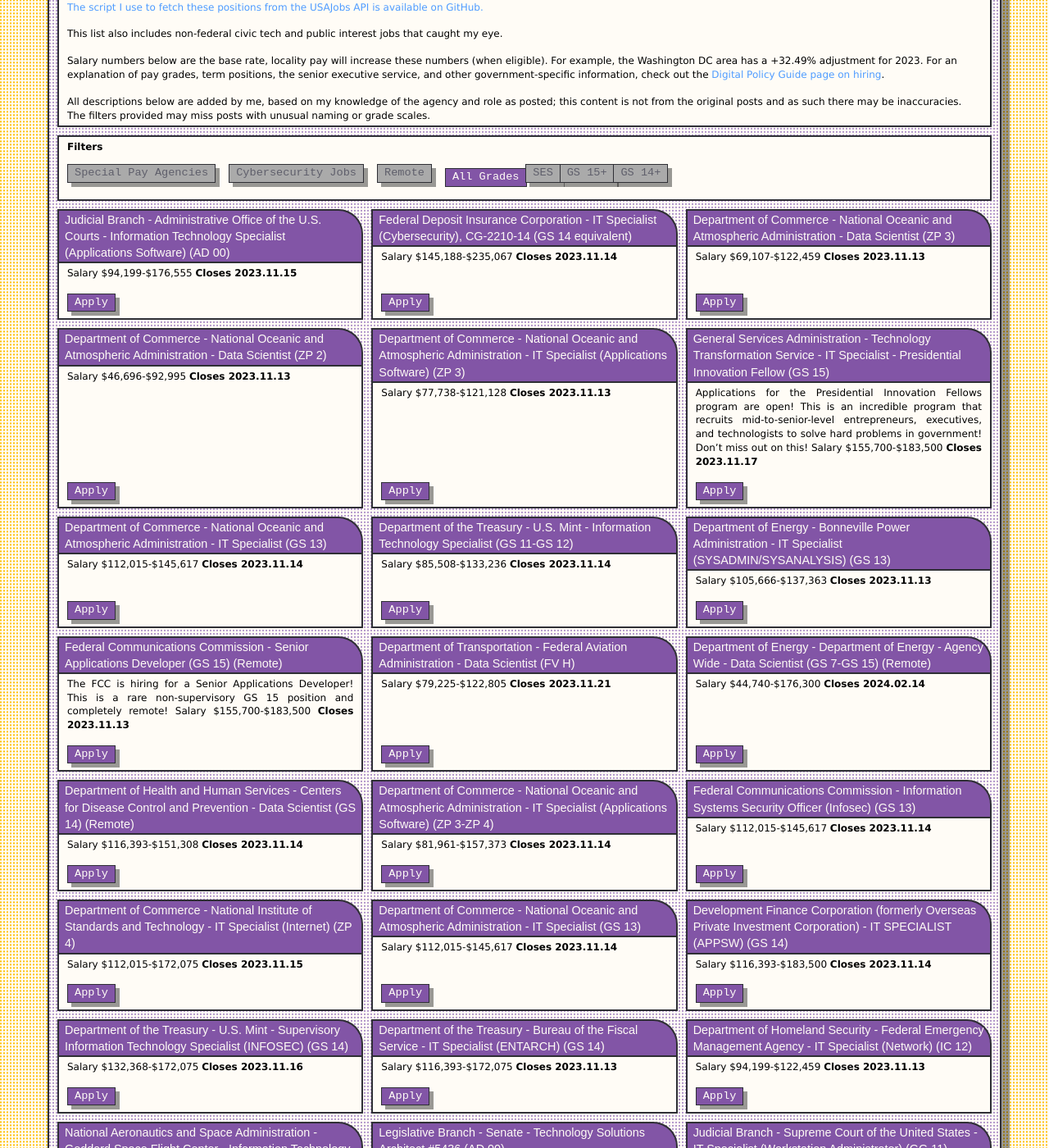
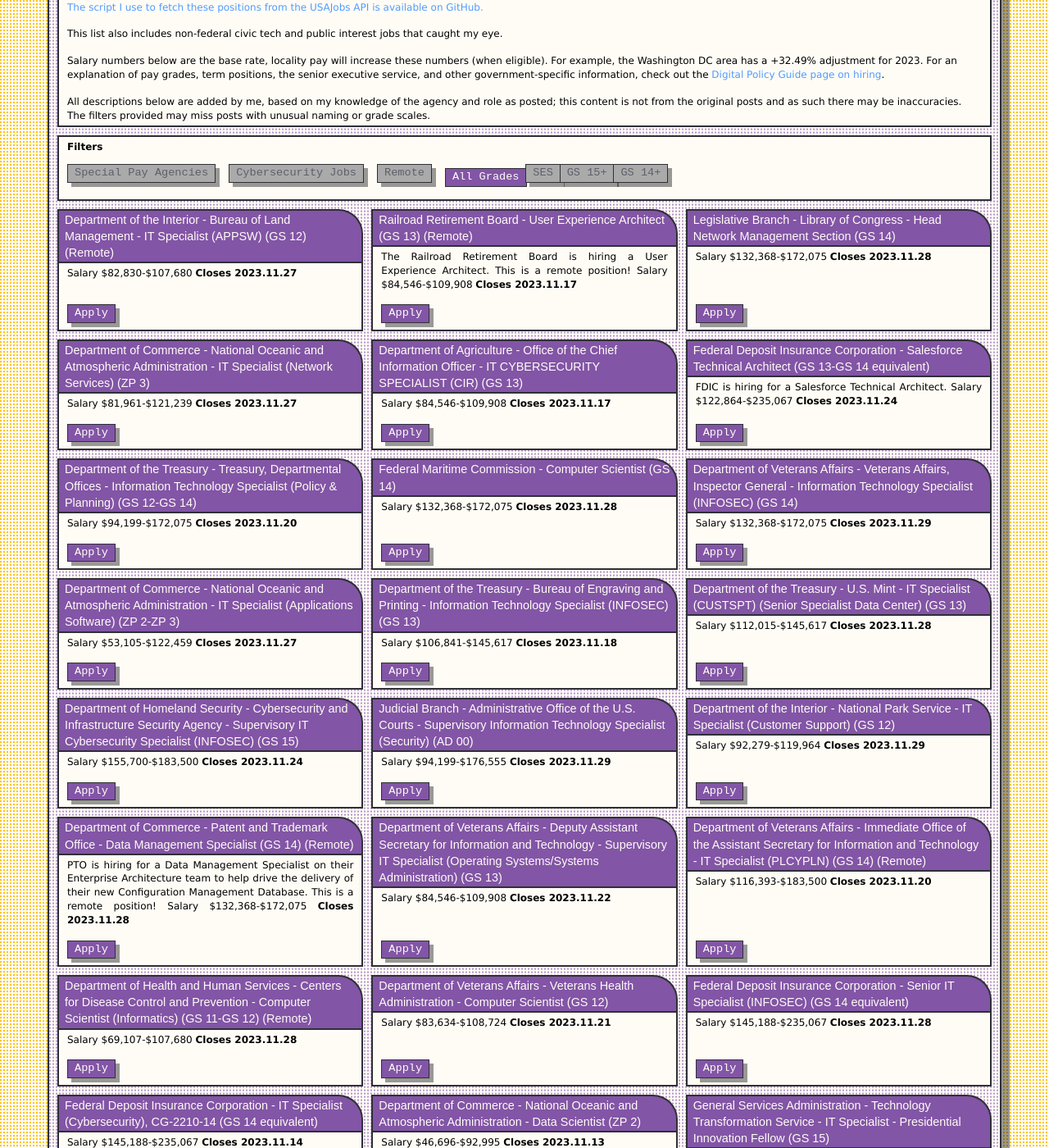
Before and after one commit to krusynth/billhunt.dev, a Jekyll site: the page built from usajobs.md, in a window 1280 px wide and 1400 px high, scrolled down 303 px. Shown: the whole window at 82% size. Built offline with Jekyll 4.4.1, drawn with Linux system fonts in a browser that asks for light colours; some web fonts are replaced; some of the changed text lies outside the part shown.

Commit message:
Update jobs.

```diff
--- a/_data/usajobs.yml
+++ b/_data/usajobs.yml
@@ -1,15 +1,272 @@
-- id: '752747400'
-  posted: '2023-11-01T00:00:00.0000'
-  closes: '2023-11-15T23:59:59.9970'
+- id: '759003500'
+  posted: '2023-11-13T00:00:00.0000'
+  closes: '2023-11-27T23:59:59.9970'
+  agency: Department of the Interior - Bureau of Land Management
+  title: IT Specialist (APPSW)
+  lowGrade: GS 12
+  highGrade: GS 12
+  salaryMin: 82830
+  salaryMax: 107680
+  url: https://www.usajobs.gov/GetJob/ViewDetails/759003500
+  remote: true
+  source: usajobs
+- id: '760030200'
+  posted: '2023-11-13T00:00:00.0000'
+  closes: '2023-11-17T23:59:59.9970'
+  agency: Railroad Retirement Board
+  title: User Experience Architect
+  lowGrade: GS 13
+  highGrade: GS 13
+  salaryMin: 84546
+  salaryMax: 109908
+  url: https://www.usajobs.gov/GetJob/ViewDetails/760030200
+  remote: true
+  source: usajobs
+  content: The Railroad Retirement Board is hiring a User Experience Architect. This is a remote position!
+- id: '760046200'
+  posted: '2023-11-13T00:00:00.0000'
+  closes: '2023-11-28T23:59:59.9970'
+  agency: Legislative Branch - Library of Congress
+  title: Head Network Management Section
+  lowGrade: GS 14
+  highGrade: GS 14
+  salaryMin: 132368
+  salaryMax: 172075
+  url: https://www.usajobs.gov/GetJob/ViewDetails/760046200
+  remote: false
+  source: usajobs
+- id: '760075800'
+  posted: '2023-11-13T00:00:00.0000'
+  closes: '2023-11-27T23:59:59.9970'
+  agency: Department of Commerce - National Oceanic and Atmospheric Administration
+  title: IT Specialist (Network Services)
+  lowGrade: ZP 3
+  highGrade: ZP 3
+  salaryMin: 81961
+  salaryMax: 121239
+  url: https://www.usajobs.gov/GetJob/ViewDetails/760075800
+  remote: false
+  source: usajobs
+- id: '760165200'
+  posted: '2023-11-13T00:00:00.0000'
+  closes: '2023-11-17T23:59:59.9970'
+  agency: Department of Agriculture - Office of the Chief Information Officer
+  title: IT CYBERSECURITY SPECIALIST (CIR)
+  lowGrade: GS 13
+  highGrade: GS 13
+  salaryMin: 84546
+  salaryMax: 109908
+  url: https://www.usajobs.gov/GetJob/ViewDetails/760165200
+  remote: false
+  source: usajobs
+- id: '760184100'
+  posted: '2023-11-13T00:00:00.0000'
+  closes: '2023-11-24T23:59:59.9970'
+  agency: Federal Deposit Insurance Corporation
+  title: Salesforce Technical Architect
+  lowGrade: CG 13
+  highGrade: CG 14
+  salaryMin: 122864
+  salaryMax: 235067
+  url: https://www.usajobs.gov/GetJob/ViewDetails/760184100
+  remote: false
+  source: usajobs
+  specialPay: true
+  lowGradeEquiv: GS 13
+  highGradeEquiv: GS 14
+  content: FDIC is hiring for a Salesforce Technical Architect.
+- id: '760316800'
+  posted: '2023-11-14T00:00:00.0000'
+  closes: '2023-11-20T23:59:59.9970'
+  agency: Department of the Treasury - Treasury, Departmental Offices
+  title: Information Technology Specialist (Policy & Planning)
+  lowGrade: GS 12
+  highGrade: GS 14
+  salaryMin: 94199
+  salaryMax: 172075
+  url: https://www.usajobs.gov/GetJob/ViewDetails/760316800
+  remote: false
+  source: usajobs
+- id: '760361500'
+  posted: '2023-11-13T12:53:12.9830'
+  closes: '2023-11-28T23:59:59.9970'
+  agency: Federal Maritime Commission
+  title: Computer Scientist
+  lowGrade: GS 14
+  highGrade: GS 14
+  salaryMin: 132368
+  salaryMax: 172075
+  url: https://www.usajobs.gov/GetJob/ViewDetails/760361500
+  remote: false
+  source: usajobs
+- id: '760433200'
+  posted: '2023-11-14T09:43:33.7430'
+  closes: '2023-11-29T23:59:59.9970'
+  agency: Department of Veterans Affairs - Veterans Affairs, Inspector General
+  title: Information Technology Specialist (INFOSEC)
+  lowGrade: GS 14
+  highGrade: GS 14
+  salaryMin: 132368
+  salaryMax: 172075
+  url: https://www.usajobs.gov/GetJob/ViewDetails/760433200
+  remote: false
+  source: usajobs
+- id: '760457100'
+  posted: '2023-11-14T00:00:00.0000'
+  closes: '2023-11-27T23:59:59.9970'
+  agency: Department of Commerce - National Oceanic and Atmospheric Administration
+  title: IT Specialist (Applications Software)
+  lowGrade: ZP 2
+  highGrade: ZP 3
+  salaryMin: 53105
+  salaryMax: 122459
+  url: https://www.usajobs.gov/GetJob/ViewDetails/760457100
+  remote: false
+  source: usajobs
+- id: '760485000'
+  posted: '2023-11-14T08:03:34.7870'
+  closes: '2023-11-18T23:59:59.9970'
+  agency: Department of the Treasury - Bureau of Engraving and Printing
+  title: Information Technology Specialist (INFOSEC)
+  lowGrade: GS 13
+  highGrade: GS 13
+  salaryMin: 106841
+  salaryMax: 145617
+  url: https://www.usajobs.gov/GetJob/ViewDetails/760485000
+  remote: false
+  source: usajobs
+- id: '760487100'
+  posted: '2023-11-14T08:10:50.0170'
+  closes: '2023-11-28T23:59:59.9970'
+  agency: Department of the Treasury - U.S. Mint
+  title: IT Specialist (CUSTSPT) (Senior Specialist Data Center)
+  lowGrade: GS 13
+  highGrade: GS 13
+  salaryMin: 112015
+  salaryMax: 145617
+  url: https://www.usajobs.gov/GetJob/ViewDetails/760487100
+  remote: false
+  source: usajobs
+- id: '760503800'
+  posted: '2023-11-15T00:00:00.0000'
+  closes: '2023-11-24T23:59:59.9970'
+  agency: >-
+    Department of Homeland Security - Cybersecurity and Infrastructure Security
+    Agency
+  title: Supervisory IT Cybersecurity Specialist (INFOSEC)
+  lowGrade: GS 15
+  highGrade: GS 15
+  salaryMin: 155700
+  salaryMax: 183500
+  url: https://www.usajobs.gov/GetJob/ViewDetails/760503800
+  remote: false
+  source: usajobs
+- id: '760515500'
+  posted: '2023-11-15T00:00:00.0000'
+  closes: '2023-11-29T23:59:59.9970'
   agency: Judicial Branch - Administrative Office of the U.S. Courts
-  title: Information Technology Specialist (Applications Software)
+  title: Supervisory Information Technology Specialist (Security)
   lowGrade: AD 00
   highGrade: AD 00
   salaryMin: 94199
   salaryMax: 176555
-  url: https://www.usajobs.gov/GetJob/ViewDetails/752747400
+  url: https://www.usajobs.gov/GetJob/ViewDetails/760515500
   remote: false
   source: usajobs
+- id: '760516400'
+  posted: '2023-11-15T00:00:00.0000'
+  closes: '2023-11-29T23:59:59.9970'
+  agency: Department of the Interior - National Park Service
+  title: IT Specialist (Customer Support)
+  lowGrade: GS 12
+  highGrade: GS 12
+  salaryMin: 92279
+  salaryMax: 119964
+  url: https://www.usajobs.gov/GetJob/ViewDetails/760516400
+  remote: false
+  source: usajobs
+- id: '760559700'
+  posted: '2023-11-14T11:54:03.7870'
+  closes: '2023-11-28T23:59:59.9970'
+  agency: Department of Commerce - Patent and Trademark Office
+  title: Data Management Specialist
+  lowGrade: GS 14
+  highGrade: GS 14
+  salaryMin: 132368
+  salaryMax: 172075
+  url: https://www.usajobs.gov/GetJob/ViewDetails/760559700
+  remote: true
+  source: usajobs
+  content: PTO is hiring for a Data Management Specialist on their Enterprise Architecture team to help drive the delivery of their new Configuration Management Database. This is a remote position!
+- id: '760584200'
+  posted: '2023-11-15T00:00:00.0000'
+  closes: '2023-11-22T23:59:59.9970'
+  agency: >-
+    Department of Veterans Affairs - Deputy Assistant Secretary for Information
+    and Technology
+  title: Supervisory IT Specialist (Operating Systems/Systems Administration)
+  lowGrade: GS 13
+  highGrade: GS 13
+  salaryMin: 84546
+  salaryMax: 109908
+  url: https://www.usajobs.gov/GetJob/ViewDetails/760584200
+  remote: false
+  source: usajobs
+- id: '760598100'
+  posted: '2023-11-14T12:56:45.5930'
+  closes: '2023-11-20T23:59:59.9970'
+  agency: >-
+    Department of Veterans Affairs - Immediate Office of the Assistant Secretary
+    for Information and Technology
+  title: IT Specialist (PLCYPLN)
+  lowGrade: GS 14
+  highGrade: GS 14
+  salaryMin: 116393
+  salaryMax: 183500
+  url: https://www.usajobs.gov/GetJob/ViewDetails/760598100
+  remote: true
+  source: usajobs
+- id: '760729000'
+  posted: '2023-11-14T18:26:37.2630'
+  closes: '2023-11-28T23:59:59.9970'
+  agency: >-
+    Department of Health and Human Services - Centers for Disease Control and
+    Prevention
+  title: Computer Scientist (Informatics)
+  lowGrade: GS 11
+  highGrade: GS 12
+  salaryMin: 69107
+  salaryMax: 107680
+  url: https://www.usajobs.gov/GetJob/ViewDetails/760729000
+  remote: true
+  source: usajobs
+- id: '760753400'
+  posted: '2023-11-15T07:11:08.6100'
+  closes: '2023-11-21T23:59:59.9970'
+  agency: Department of Veterans Affairs - Veterans Health Administration
+  title: Computer Scientist
+  lowGrade: GS 12
+  highGrade: GS 12
+  salaryMin: 83634
+  salaryMax: 108724
+  url: https://www.usajobs.gov/GetJob/ViewDetails/760753400
+  remote: false
+  source: usajobs
+- id: '760850300'
+  posted: '2023-11-15T11:35:22.2730'
+  closes: '2023-11-28T23:59:59.9970'
+  agency: Federal Deposit Insurance Corporation
+  title: Senior IT Specialist (INFOSEC)
+  lowGrade: CG 14
+  highGrade: CG 14
+  salaryMin: 145188
+  salaryMax: 235067
+  url: https://www.usajobs.gov/GetJob/ViewDetails/760850300
+  remote: false
+  source: usajobs
+  specialPay: true
+  lowGradeEquiv: GS 14
+  highGradeEquiv: GS 14
 - id: '757387300'
   posted: '2023-10-31T00:00:00.0000'
   closes: '2023-11-14T23:59:59.9970'
@@ -25,18 +282,6 @@
   specialPay: true
   lowGradeEquiv: GS 14
   highGradeEquiv: GS 14
-- id: '757640700'
-  posted: '2023-10-30T00:00:00.0000'
-  closes: '2023-11-13T23:59:59.9970'
-  agency: Department of Commerce - National Oceanic and Atmospheric Administration
-  title: Data Scientist
-  lowGrade: ZP 3
-  highGrade: ZP 3
-  salaryMin: 69107
-  salaryMax: 122459
-  url: https://www.usajobs.gov/GetJob/ViewDetails/757640700
-  remote: false
-  source: usajobs
 - id: '757640800'
   posted: '2023-10-30T00:00:00.0000'
   closes: '2023-11-13T23:59:59.9970'
@@ -47,18 +292,6 @@
   salaryMin: 46696
   salaryMax: 92995
   url: https://www.usajobs.gov/GetJob/ViewDetails/757640800
-  remote: false
-  source: usajobs
-- id: '757641900'
-  posted: '2023-10-30T00:00:00.0000'
-  closes: '2023-11-13T23:59:59.9970'
-  agency: Department of Commerce - National Oceanic and Atmospheric Administration
-  title: IT Specialist (Applications Software)
-  lowGrade: ZP 3
-  highGrade: ZP 3
-  salaryMin: 77738
-  salaryMax: 121128
-  url: https://www.usajobs.gov/GetJob/ViewDetails/757641900
   remote: false
   source: usajobs
 - id: '757678800'
@@ -78,18 +311,6 @@
     is an incredible program that recruits mid-to-senior-level entrepreneurs,
     executives, and technologists to solve hard problems in government! Don't
     miss out on this!
-- id: '757714300'
-  posted: '2023-10-31T00:00:00.0000'
-  closes: '2023-11-14T23:59:59.9970'
-  agency: Department of Commerce - National Oceanic and Atmospheric Administration
-  title: IT Specialist
-  lowGrade: GS 13
-  highGrade: GS 13
-  salaryMin: 112015
-  salaryMax: 145617
-  url: https://www.usajobs.gov/GetJob/ViewDetails/757714300
-  remote: false
-  source: usajobs
 - id: '757745800'
   posted: '2023-10-31T00:00:00.0000'
   closes: '2023-11-14T23:59:59.9970'
@@ -100,18 +321,6 @@
   salaryMin: 85508
   salaryMax: 133236
   url: https://www.usajobs.gov/GetJob/ViewDetails/757745800
-  remote: false
-  source: usajobs
-- id: '757817100'
-  posted: '2023-10-30T00:00:00.0000'
-  closes: '2023-11-13T23:59:59.9970'
-  agency: Department of Energy - Bonneville Power Administration
-  title: IT Specialist (SYSADMIN/SYSANALYSIS)
-  lowGrade: GS 13
-  highGrade: GS 13
-  salaryMin: 105666
-  salaryMax: 137363
-  url: https://www.usajobs.gov/GetJob/ViewDetails/757817100
   remote: false
   source: usajobs
 - id: '757825500'
@@ -129,18 +338,6 @@
   content: >-
     The FCC is hiring for a Senior Applications Developer! This is a rare
     non-supervisory GS 15 position and completely remote!
-- id: '758055800'
-  posted: '2023-11-01T00:00:00.0000'
-  closes: '2023-11-21T23:59:59.9970'
-  agency: Department of Transportation - Federal Aviation Administration
-  title: Data Scientist
-  lowGrade: FV H
-  highGrade: FV H
-  salaryMin: 79225
-  salaryMax: 122805
-  url: https://www.usajobs.gov/GetJob/ViewDetails/758055800
-  remote: false
-  source: usajobs
 - id: '758073700'
   posted: '2023-10-31T12:54:42.8600'
   closes: '2024-02-14T23:59:59.9970'
@@ -151,20 +348,6 @@
   salaryMin: 44740
   salaryMax: 176300
   url: https://www.usajobs.gov/GetJob/ViewDetails/758073700
-  remote: true
-  source: usajobs
-- id: '758087900'
-  posted: '2023-10-31T00:00:00.0000'
-  closes: '2023-11-14T23:59:59.9970'
-  agency: >-
-    Department of Health and Human Services - Centers for Disease Control and
-    Prevention
-  title: Data Scientist
-  lowGrade: GS 14
-  highGrade: GS 14
-  salaryMin: 116393
-  salaryMax: 151308
-  url: https://www.usajobs.gov/GetJob/ViewDetails/758087900
   remote: true
   source: usajobs
 - id: '758107500'
@@ -179,18 +362,6 @@
   url: https://www.usajobs.gov/GetJob/ViewDetails/758107500
   remote: false
   source: usajobs
-- id: '758108600'
-  posted: '2023-10-31T14:00:15.0230'
-  closes: '2023-11-14T23:59:59.9970'
-  agency: Federal Communications Commission
-  title: Information Systems Security Officer (Infosec)
-  lowGrade: GS 13
-  highGrade: GS 13
-  salaryMin: 112015
-  salaryMax: 145617
-  url: https://www.usajobs.gov/GetJob/ViewDetails/758108600
-  remote: false
-  source: usajobs
 - id: '758137600'
   posted: '2023-11-01T00:00:00.0000'
   closes: '2023-11-15T23:59:59.9970'
@@ -201,18 +372,6 @@
   salaryMin: 112015
   salaryMax: 172075
   url: https://www.usajobs.gov/GetJob/ViewDetails/758137600
-  remote: false
-  source: usajobs
-- id: '758195600'
-  posted: '2023-11-01T00:00:00.0000'
-  closes: '2023-11-14T23:59:59.9970'
-  agency: Department of Commerce - National Oceanic and Atmospheric Administration
-  title: IT Specialist
-  lowGrade: GS 13
-  highGrade: GS 13
-  salaryMin: 112015
-  salaryMax: 145617
-  url: https://www.usajobs.gov/GetJob/ViewDetails/758195600
   remote: false
   source: usajobs
 - id: '758226000'
@@ -241,18 +400,6 @@
   url: https://www.usajobs.gov/GetJob/ViewDetails/758279600
   remote: false
   source: usajobs
-- id: '758287100'
-  posted: '2023-11-02T00:00:00.0000'
-  closes: '2023-11-13T23:59:59.9970'
-  agency: Department of the Treasury - Bureau of the Fiscal Service
-  title: IT Specialist (ENTARCH)
-  lowGrade: GS 14
-  highGrade: GS 14
-  salaryMin: 116393
-  salaryMax: 172075
-  url: https://www.usajobs.gov/GetJob/ViewDetails/758287100
-  remote: false
-  source: usajobs
 - id: '758333500'
   posted: '2023-11-01T12:14:07.0630'
   closes: '2023-11-13T23:59:59.9970'
@@ -263,18 +410,6 @@
   salaryMin: 94199
   salaryMax: 122459
   url: https://www.usajobs.gov/GetJob/ViewDetails/758333500
-  remote: false
-  source: usajobs
-- id: '758457800'
-  posted: '2023-11-09T00:00:00.0000'
-  closes: '2023-11-14T23:59:59.9970'
-  agency: National Aeronautics and Space Administration - Goddard Space Flight Center
-  title: Information Technology Specialist (Policy and Planning) (Direct Hire)
-  lowGrade: GS 13
-  highGrade: GS 13
-  salaryMin: 98496
-  salaryMax: 128043
-  url: https://www.usajobs.gov/GetJob/ViewDetails/758457800
   remote: false
   source: usajobs
 - id: '758478900'
@@ -299,18 +434,6 @@
   salaryMin: 78592
   salaryMax: 122459
   url: https://www.usajobs.gov/GetJob/ViewDetails/758582800
-  remote: false
-  source: usajobs
-- id: '758584700'
-  posted: '2023-11-02T13:26:00.8830'
-  closes: '2023-11-13T23:59:59.9970'
-  agency: Department of Energy - Department of Energy - Agency Wide
-  title: IT Cybersecurity Specialist (CYBERMGT)
-  lowGrade: GS 15
-  highGrade: GS 15
-  salaryMin: 155700
-  salaryMax: 183500
-  url: https://www.usajobs.gov/GetJob/ViewDetails/758584700
   remote: false
   source: usajobs
 - id: '758680800'
@@ -675,20 +798,6 @@
   url: https://www.usajobs.gov/GetJob/ViewDetails/759586600
   remote: false
   source: usajobs
-- id: '759602900'
-  posted: '2023-11-08T00:00:00.0000'
-  closes: '2023-11-13T23:59:59.9970'
-  agency: >-
-    Department of Homeland Security - Cybersecurity and Infrastructure Security
-    Agency
-  title: IT CYBERSECURITY SPECIALIST (INFOSEC)
-  lowGrade: GS 13
-  highGrade: GS 14
-  salaryMin: 84546
-  salaryMax: 129878
-  url: https://www.usajobs.gov/GetJob/ViewDetails/759602900
-  remote: true
-  source: usajobs
 - id: '759648400'
   posted: '2023-11-09T00:00:00.0000'
   closes: '2023-11-27T23:59:59.9970'
@@ -700,18 +809,6 @@
   salaryMax: 176555
   url: https://www.usajobs.gov/GetJob/ViewDetails/759648400
   remote: false
-  source: usajobs
-- id: '759671600'
-  posted: '2023-11-09T00:00:00.0000'
-  closes: '2023-11-13T23:59:59.9970'
-  agency: Department of Health and Human Services - National Institutes of Health
-  title: Information Technology Specialist (INFOSEC)
-  lowGrade: GS 11
-  highGrade: GS 13
-  salaryMin: 69107
-  salaryMax: 158432
-  url: https://www.usajobs.gov/GetJob/ViewDetails/759671600
-  remote: true
   source: usajobs
 - id: '759672300'
   posted: '2023-11-08T12:32:37.6000'
```
